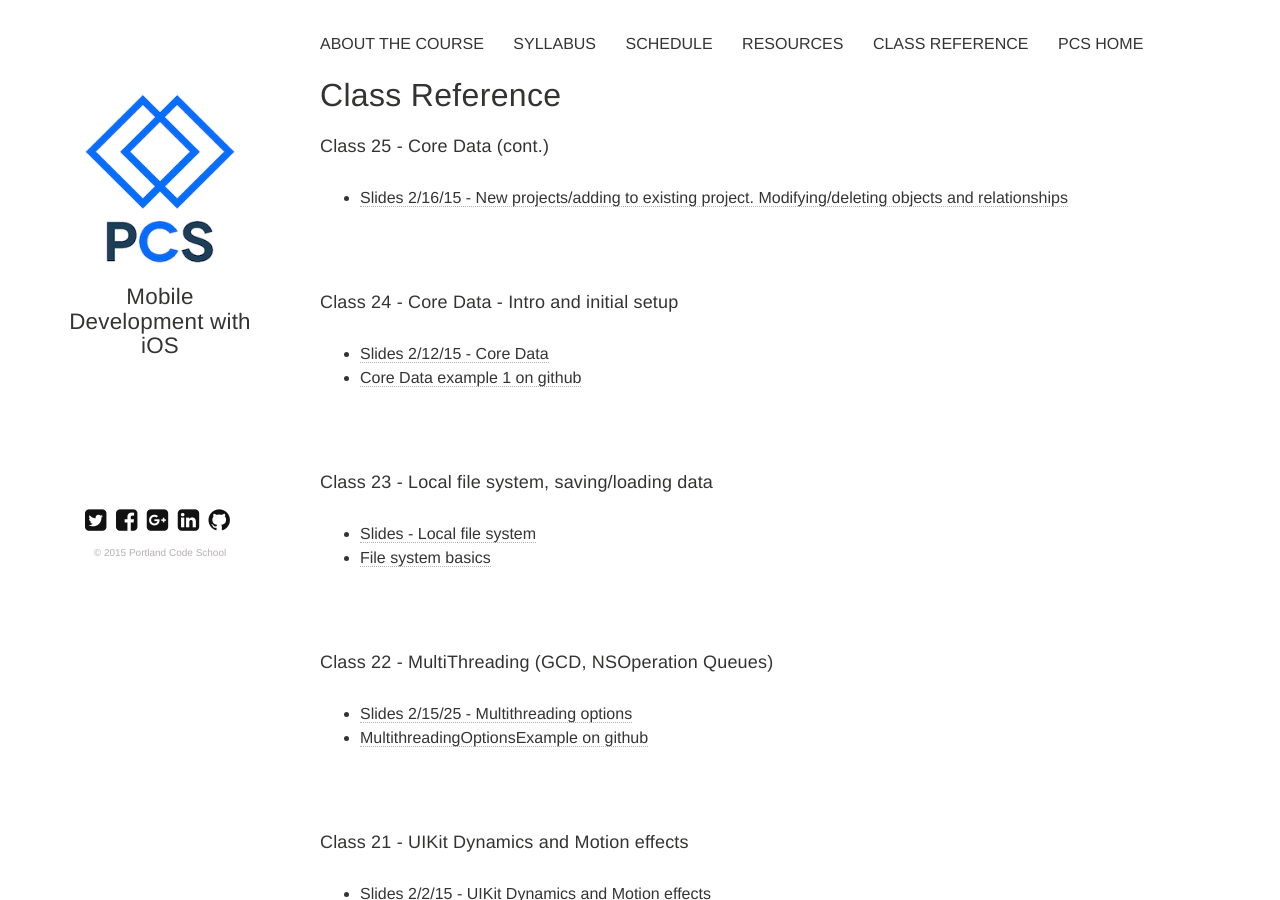
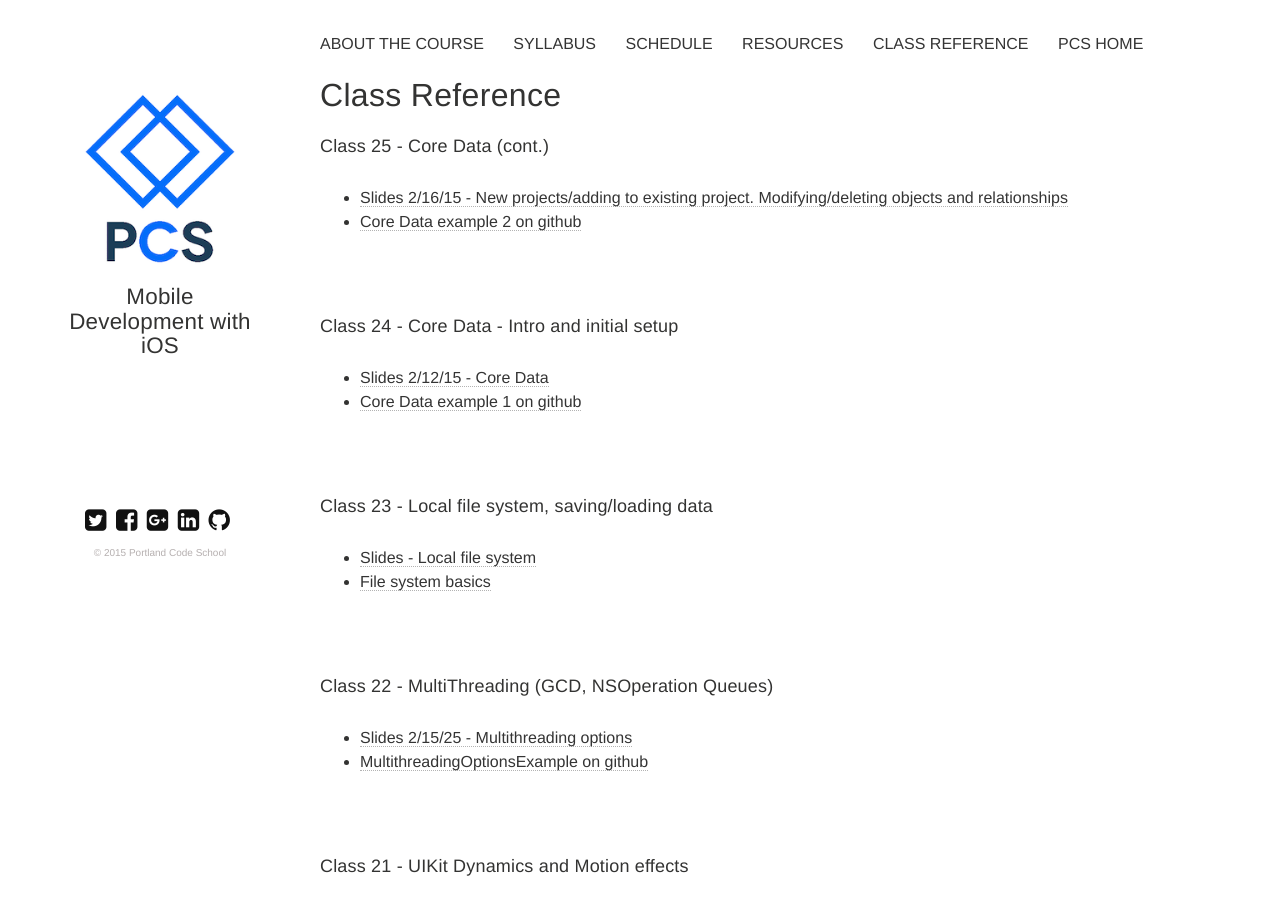
Before and after one commit to portlandcodeschool/ios, a Jekyll site: the page built from reference.md, in a window 1280 px wide and 900 px high. Built offline with Jekyll 4.4.1, drawn with Linux system fonts in a browser that asks for light colours; nearby versions of some CDN libraries.

Commit message:
Update reference.md

```diff
--- a/reference.md
+++ b/reference.md
@@ -7,6 +7,7 @@ tags: [reference]
 ---
 ####Class 25 - Core Data (cont.)
 * [Slides 2/16/15 - New projects/adding to existing project. Modifying/deleting objects and relationships](https://docs.google.com/presentation/d/1PZmDKmrpjLIAXs0ke9fSCVhnaWIsU-N26zTuHbhmMn0/edit?usp=sharing)
+* [Core Data example 2 on github](https://github.com/portlandcodeschool/CoreDataExample2_iOS)
 
 ####Class 24 - Core Data - Intro and initial setup
 * [Slides 2/12/15 - Core Data](https://docs.google.com/presentation/d/1zHzYFhsSDKh-_hyp_ktLsqmqiyL-gDOuxOyaFdynOHs/edit?usp=sharing)
```
